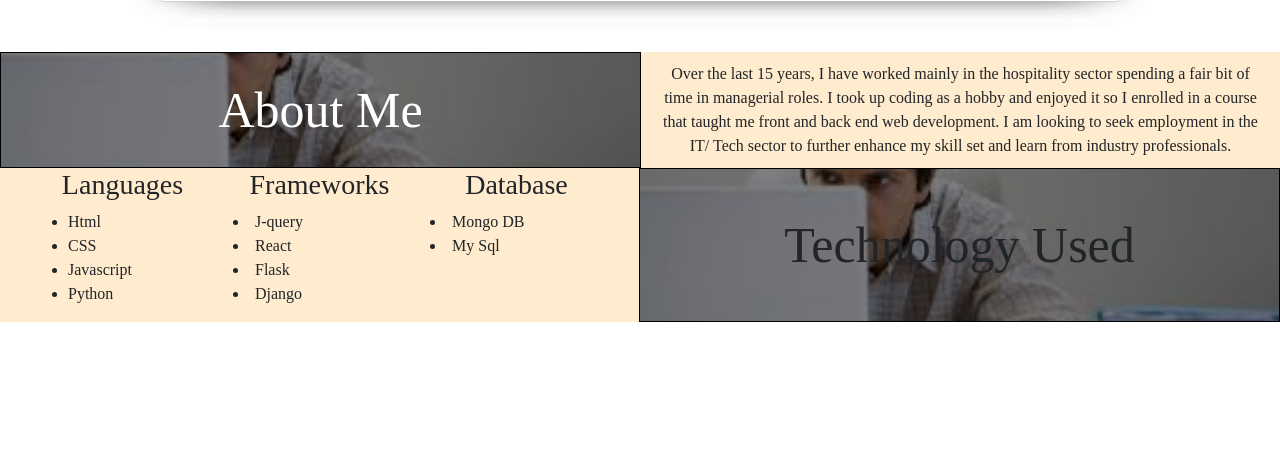
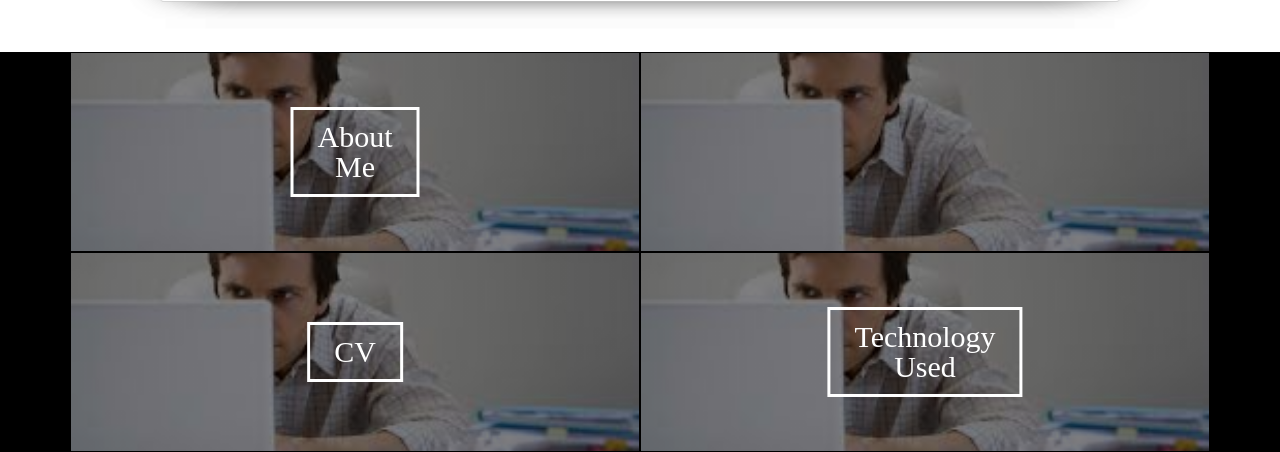
Before and after one commit to jimbobding/resume, a PHP site: page / in a window 1280 px wide. Shown: the part 4016-4468 px from the top of the page. Before the commit the page ends 4338 px from the top, so only its background shows below. Run offline with PHP 8.4, Linux system fonts and the light colour scheme.

Commit message:
fixed mobile view

```diff
--- a/CSS/style.css
+++ b/CSS/style.css
@@ -317,10 +317,19 @@ p {
     padding: 15px;
 }
 
+@media only screen and (min-device-width: 280px) and (max-device-width: 480px) and (-webkit-min-device-pixel-ratio: 2) {
+    .project-blurb,
+    .project-tech {
+        display: block;
+        width: 100% !important;
+        padding: 15px;
+
+    }
+}
+
 .project-tech {
     float: right;
 }
-
 
 .projects-container .col:nth-child(3n+0) {
     background-color: blue;
@@ -334,6 +343,7 @@ p {
 h3 {
     text-align: center;
 }
+
 
 /* -------------------------------- Buttons */
 
@@ -351,7 +361,6 @@ a.button1 {
     text-align: center;
     transition: all 0.2s;
     width: 100%;
-
 }
 
 a.button1:hover {
@@ -405,7 +414,6 @@ a.cta:hover {
     transition: transform .5s;
     padding-left: 20px;
     margin-top: 20px;
-
 }
 
 .github-logo:hover {
@@ -414,14 +422,10 @@ a.cta:hover {
     background-color: white;
 }
 
-.about-header {
-    background-color: gainsboro;
-
-}
+/* -------------------------------- About */
 
 .about-col {
     position: relative;
-    background-color: pink;
     background:    linear-gradient(
         rgba(0, 0, 0, 0.5),
         rgba(0, 0, 0, 0.5)
@@ -429,13 +433,12 @@ a.cta:hover {
      background-color: rgba(76, 175, 80, 0.1);
     background-size: cover;
     border: 1px solid black !important;
-
+    min-height: 200px;
 }
 
 .about-head {
-    color: white;
+
 }
-
 
 .centered-about {
     margin: 0;
@@ -448,9 +451,36 @@ a.cta:hover {
 
 .about-speel {
     margin: 10px;
+  }
+
+  .about-me-container {
+    background-color: black;
+  }
+
+  .about-container {
+      background-color: white;
+  }
+
+  .about-me-section p {
+      font-size: 30px;
+      color: white;
+    border-style: solid;
+    padding: .4em .8em;
+    line-height: 1;
+    margin-right: 1em;
+    text-decoration: none;
 
   }
 
-  .about-container {
-      background-color: blanchedalmond;
-  }
+  @media only screen and (min-device-width: 280px) and (max-device-width: 480px) and (-webkit-min-device-pixel-ratio: 2) {
+    .about-me-section p {
+        font-size: 20px;
+        color: white;
+      border-style: solid;
+      padding: .4em .8em;
+      line-height: 1;
+      margin-right: 1em;
+      text-decoration: none;
+
+    }
+}
--- a/index.html
+++ b/index.html
@@ -153,65 +153,32 @@
 
     <!--About section start-->
     <section>
-        <div class="container-fluid about-container">
+        <div class="container-fluid about-me-container">
+            <div class="container about-container">
                 <div class="row">
-                <div class="col about-col" data-aos="fade-right">
-                    <h2 class="centered-about about-me-section about-head" >About Me</h2>
+                    <div class="col-sm-12 col-lg-6 about-col" data-aos="fade-down-right">
+                       <a class="centered-about about-me-section about-head button"> <p class="centered-about">About Me</p></About></a>
                     </div>
-                <div class="col">
+                    <div class="col-sm-12  col-lg-6 about-col" data-aos="fade-down-left">
 
-                    <p class="about-speel"> Over the last 15 years, I have worked mainly in the hospitality sector spending a fair bit of
-                        time
-                        in managerial roles. I took up coding as a hobby and enjoyed it so I enrolled in a course that
-                        taught me front and back end web development. I am looking to seek employment in the IT/ Tech
-                        sector
-                        to further enhance my skill set and learn from industry professionals.</p>
                     </div>
                 </div>
-            <div class="row">
-                <div class="col">
-                    <div class="container">
-                        <div class="row">
-                          <div class="col">
-                           <h3>Languages</h3>
-                           <ul>
-                               <li>Html</li>
-                               <li>CSS</li>
-                               <li>Javascript</li>
-                               <li>Python</li>
-                           </ul>
+                <div class="row" data-aos="fade-up-right">
+                    <div class="col-sm-12 col-lg-6 about-col"">
+                        <a class="centered-about about-me-section about-head button"> <p class="centered-about">CV</p></About></a>
                     </div>
-                          <div class="col">
-                            <h3>Frameworks</h3>
-                            <li>J-query</li>
-                            <li>React</li>
-                            <li>Flask</li>
-                            <li>Django</li>
-                          </div>
-                          <div class="col">
-                            <h3>Database</h3>
-                            <li>Mongo DB </li>
-                            <li> My Sql</li>
+                    <div class="col-sm-12 col-lg-6 about-col" data-aos="fade-up-left">
+                        <a class="centered-about about-me-section about-head button"> <p class="centered-about">Technology Used</p></About></a>
                     </div>
                 </div>
             </div>
-
-                </div>
-                <div class="col about-col" data-aos="fade-left">
-                    <h2 class="centered-about" >Technology Used</h2>
-                </div>
-            </div>
-
         </div>
     </section>
     <!--About section End-->
 
-
-
-
 </body>
 <script>
-    AOS.init();
+   AOS.init({disable: 'mobile'});
 </script>
 
 </html>
```
Lines whose indentation alone changed are shown as unchanged.
